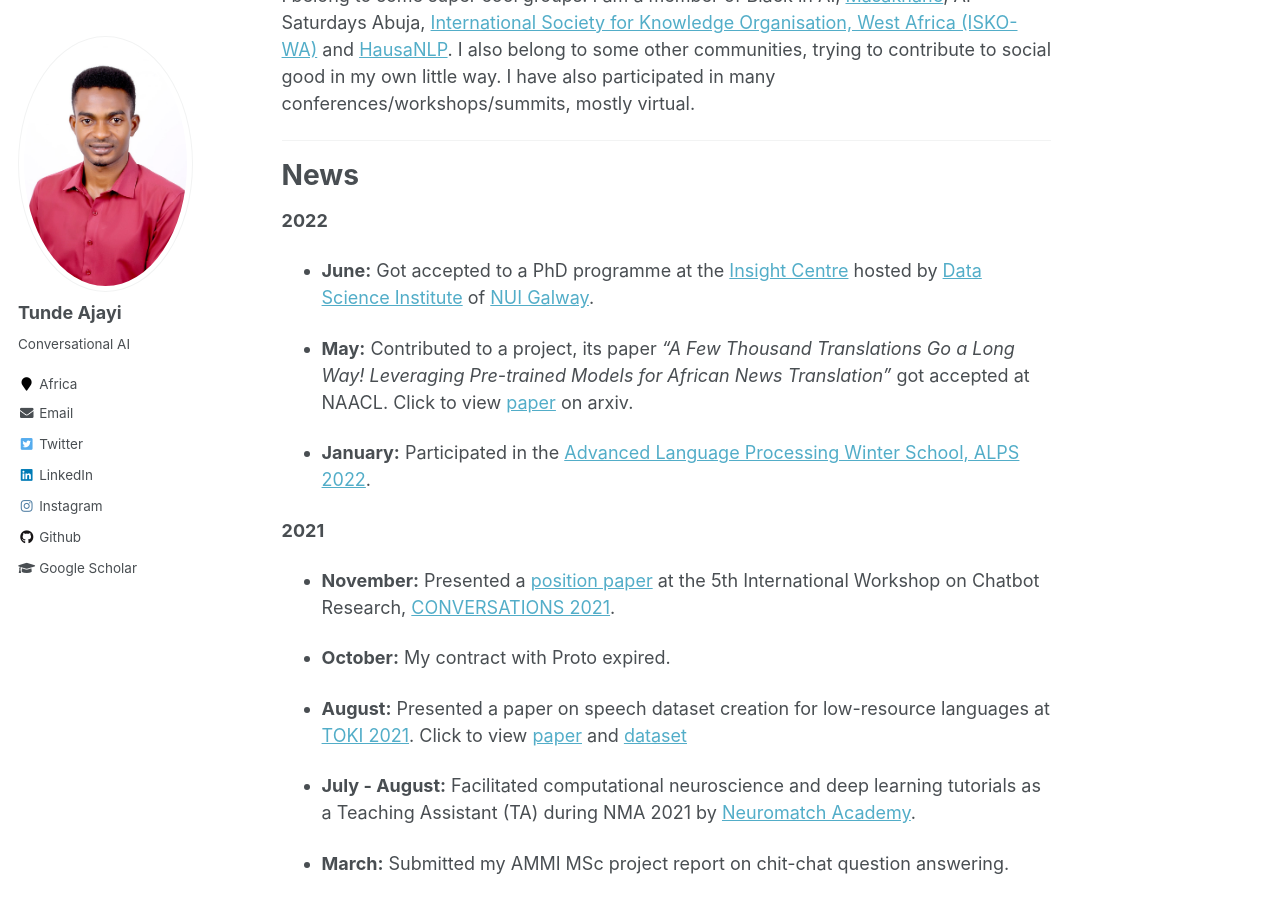
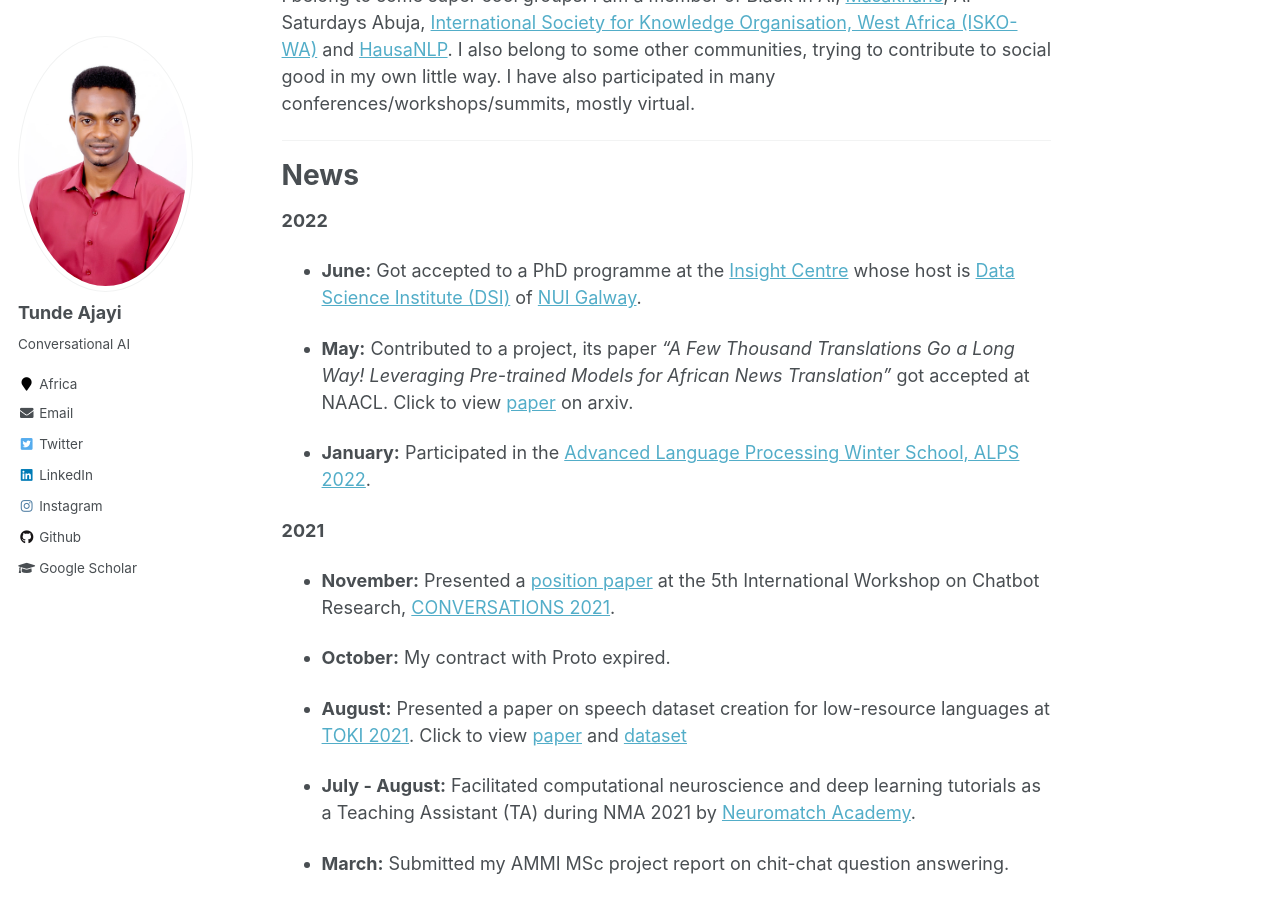
Before and after one commit to tundeajayi/tundeajayi.github.io, a Jekyll site: the page built from _pages/about.md, in a window 1280 px wide and 900 px high, scrolled down 716 px. Built offline with Jekyll 4.4.1, drawn with Linux system fonts in a browser that asks for light colours.

Commit message:
edit news

```diff
--- a/_pages/about.md
+++ b/_pages/about.md
@@ -60,7 +60,7 @@ News
 
 **2022**
 
-* **June:** Got accepted to a PhD programme at the [Insight Centre](https://www.insight-centre.org/) hosted by [Data Science Institute](https://dsi.nuigalway.ie/) of [NUI Galway](https://www.nuigalway.ie/).
+* **June:** Got accepted to a PhD programme at the [Insight Centre](https://www.insight-centre.org/) whose host is [Data Science Institute (DSI)](https://dsi.nuigalway.ie/) of [NUI Galway](https://www.nuigalway.ie/).
 
 * **May:** Contributed to a project, its paper *"A Few Thousand Translations Go a Long Way! Leveraging Pre-trained Models for African News Translation"* got accepted at NAACL. Click to view [paper](https://arxiv.org/abs/2205.02022) on arxiv.
 
```
